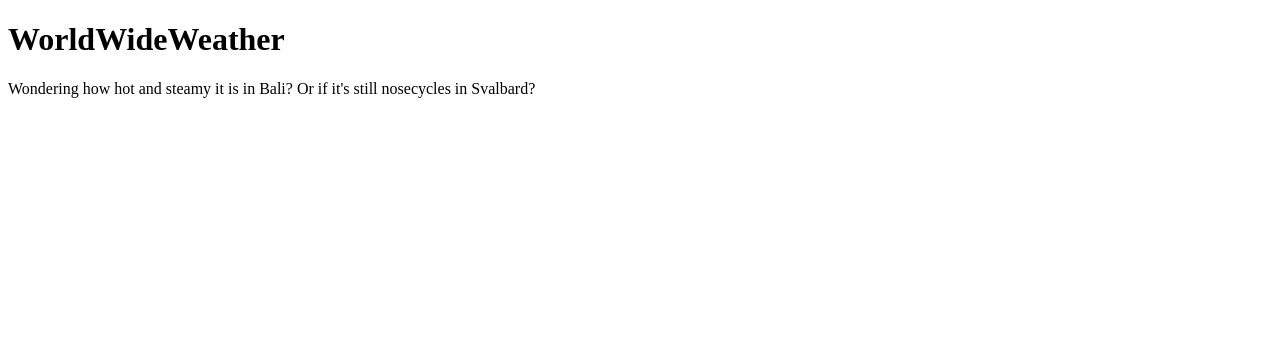
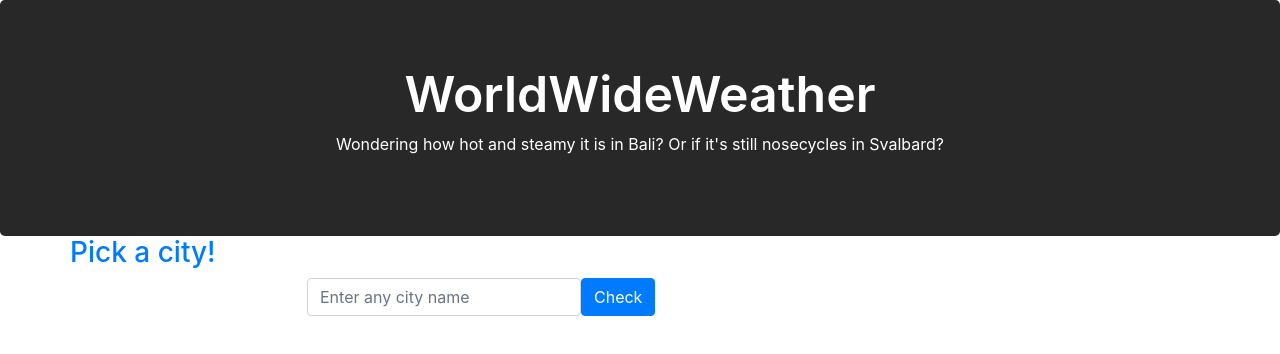
Before and after one commit to thibence-95/weather, a plain HTML site: page index.html in a window 1280 px wide. Drawn offline with nearby package versions, Linux system fonts and the light colour scheme.

Commit message:
today was slow in general

```diff
--- a/index.html
+++ b/index.html
@@ -3,16 +3,46 @@
 <head>
 	<meta charset="UTF-8">
 	<title>WoldWideWeather</title>
+	<link rel="stylesheet" href="style.css">
+	<link rel="stylesheet" href="https://stackpath.bootstrapcdn.com/bootstrap/4.4.1/css/bootstrap.min.css" integrity="sha384-Vkoo8x4CGsO3+Hhxv8T/Q5PaXtkKtu6ug5TOeNV6gBiFeWPGFN9MuhOf23Q9Ifjh" crossorigin="anonymous">
 </head>
 <body>
-<header>
-	<h1>WorldWideWeather</h1>
-	<p>Wondering how hot and steamy it is in Bali? Or if it's still nosecycles in Svalbard?</p>
-</header>
+<div class="jumbotron" style="margin-bottom:0px; color: white; background-color: #292828">
+	<header class="text-center">
+		<h1 style="font-size: 50px; font-weight: 600;">WorldWideWeather</h1>
+		<p>Wondering how hot and steamy it is in Bali? Or if it's still nosecycles in Svalbard?</p>
+	</header>
+</div>
+
+<div class="container">
+	<div class="row">
+		<h3 class="text-center text-primary">Pick a city!</h3>
+	</div>
+
+	<div class="row form-group form-inline" id="rowDiv">
+		<input type="text" name="city" id="city" class="form-control" placeholder="Enter any city name">
+		<button id="submitWeather" class="btn btn-primary" >Check</button>
+	</div>
+</div>
+
+
+<div id="show">
+
+</div>
+
+<!--<section>
+
+
+	<p>Pick a city!</p>
+</section>
 <section>
 	<article>
 
 	</article>
-</section>
+</section>-->
+
+<script type="text/javascript" src="script.js"></script>
+<script src="https://ajax.googleapis.com/ajax/libs/jquery/3.4.1/jquery.min.js"></script>
+<script src="https://stackpath.bootstrapcdn.com/bootstrap/4.4.1/js/bootstrap.min.js" integrity="sha384-wfSDF2E50Y2D1uUdj0O3uMBJnjuUD4Ih7YwaYd1iqfktj0Uod8GCExl3Og8ifwB6" crossorigin="anonymous"></script>
 </body>
 </html>
--- a/style.css
+++ b/style.css
@@ -0,0 +1,8 @@
+#rowDiv {
+    margin: auto;
+    text-align: center;
+    width: 60%;
+}
+.row {
+    text-align: center;
+}
```
